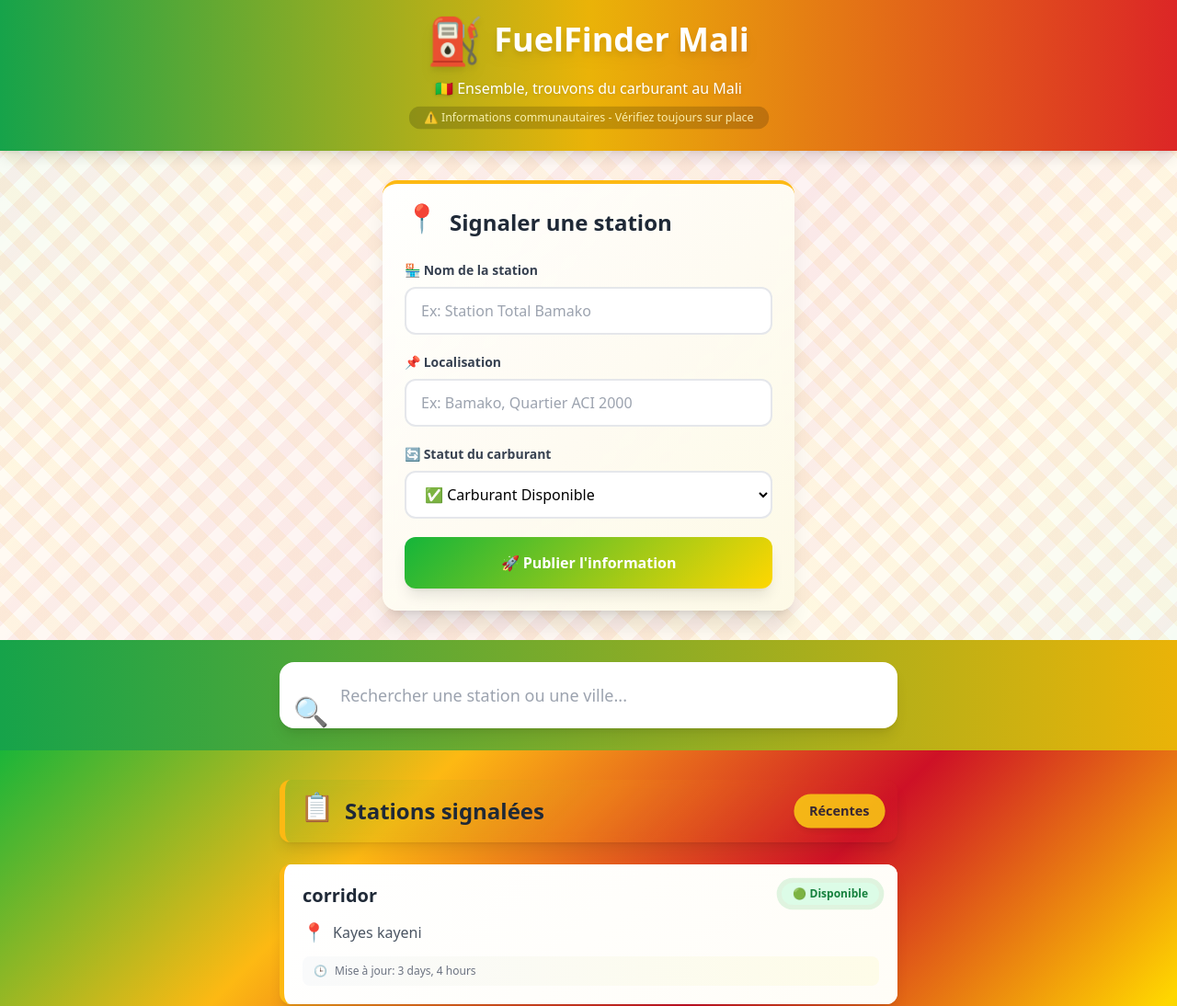
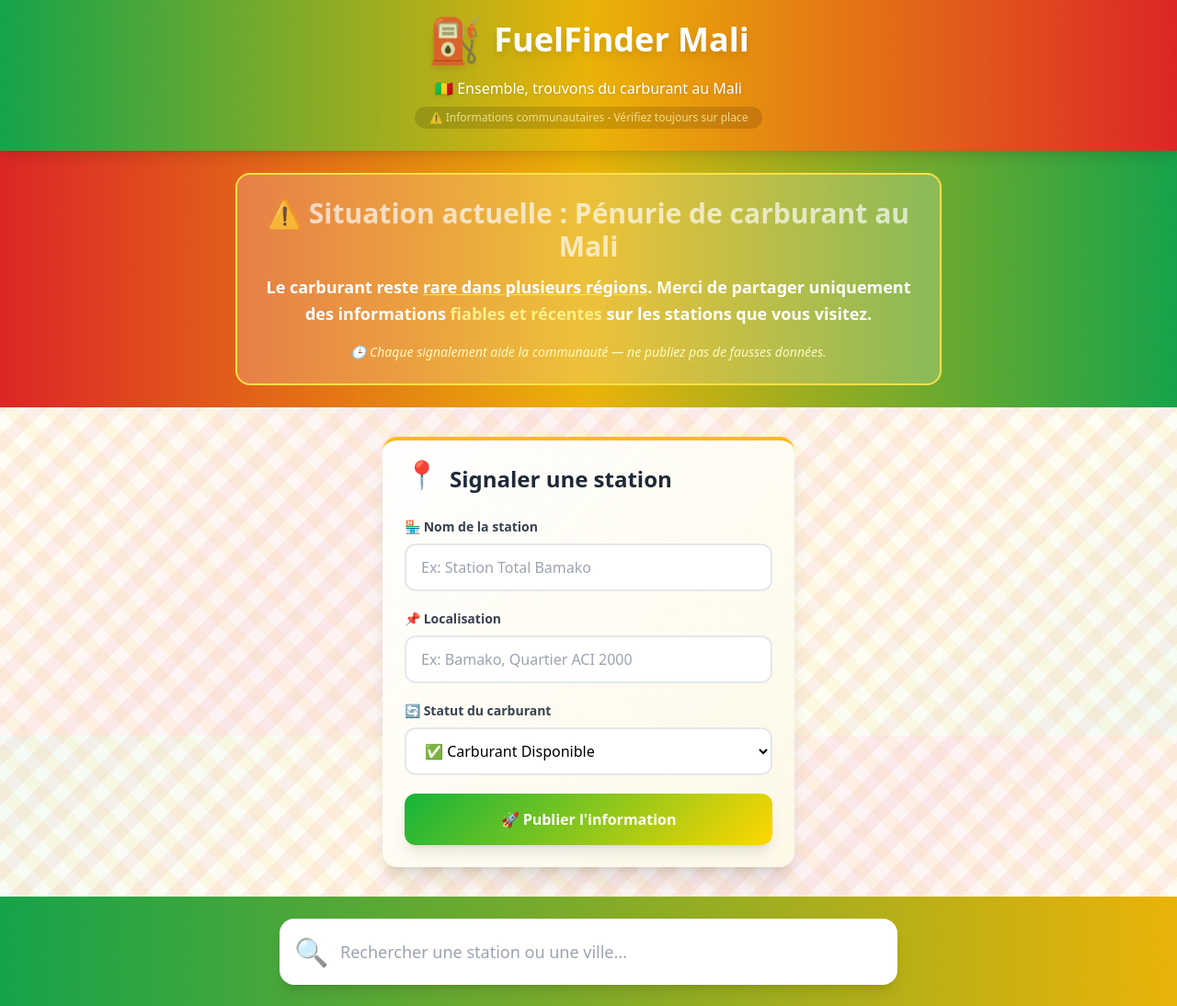
Before and after one commit to tidiani-max/fuelfinder_mali, a Django app: page / in a window 1280 px wide. Shown: the top 1094 px of the page at 92% size. Run offline with Django 5.2, Linux system fonts and the light colour scheme; data comes from the database, SQL or seed files in the repository; some libraries are stand-ins or nearby versions.

Commit message:
Update home.html

```diff
--- a/main/templates/home.html
+++ b/main/templates/home.html
@@ -30,6 +30,11 @@
     <meta name="twitter:title" content="FuelFinder Mali – Trouvez du carburant facilement">
     <meta name="twitter:description" content="Découvrez les stations-service disponibles au Mali en temps réel.">
     <meta name="twitter:image" content="https://fuelfindermali-production.up.railway.app/logo.png">
+    <link rel="icon" type="image/x-icon" href="/favicon.ico">
+
+<link rel="icon" type="image/png" sizes="32x32" href="/favicon-32x32.png">
+
+<link rel="apple-touch-icon" sizes="180x180" href="/apple-touch-icon.png">
 
     <script src="https://cdn.tailwindcss.com"></script>
 
@@ -279,6 +284,24 @@
             </p>
         </div>
     </header>
+    <!-- Important Alert Section -->
+<section class="py-6 px-4 bg-gradient-to-r from-red-600 via-yellow-500 to-green-600 text-white text-center shadow-lg relative z-10">
+    <div class="container mx-auto max-w-3xl">
+        <div class="bg-white bg-opacity-20 p-6 rounded-2xl backdrop-blur-md border-2 border-yellow-300">
+            <h2 class="text-2xl md:text-3xl font-extrabold mb-3 animate-pulse">
+                ⚠️ Situation actuelle : Pénurie de carburant au Mali
+            </h2>
+            <p class="text-lg font-semibold leading-relaxed">
+                Le carburant reste <span class="underline decoration-yellow-300">rare dans plusieurs régions</span>.
+                Merci de partager uniquement des informations <span class="text-yellow-200 font-bold">fiables et récentes</span> sur les stations que vous visitez.
+            </p>
+            <p class="mt-4 text-sm text-yellow-100 italic">
+                🕒 Chaque signalement aide la communauté — ne publiez pas de fausses données.
+            </p>
+        </div>
+    </div>
+</section>
+
 
     <!-- Add Station Form -->
     <section class="py-8 px-4 pattern-bg relative z-10">
```
